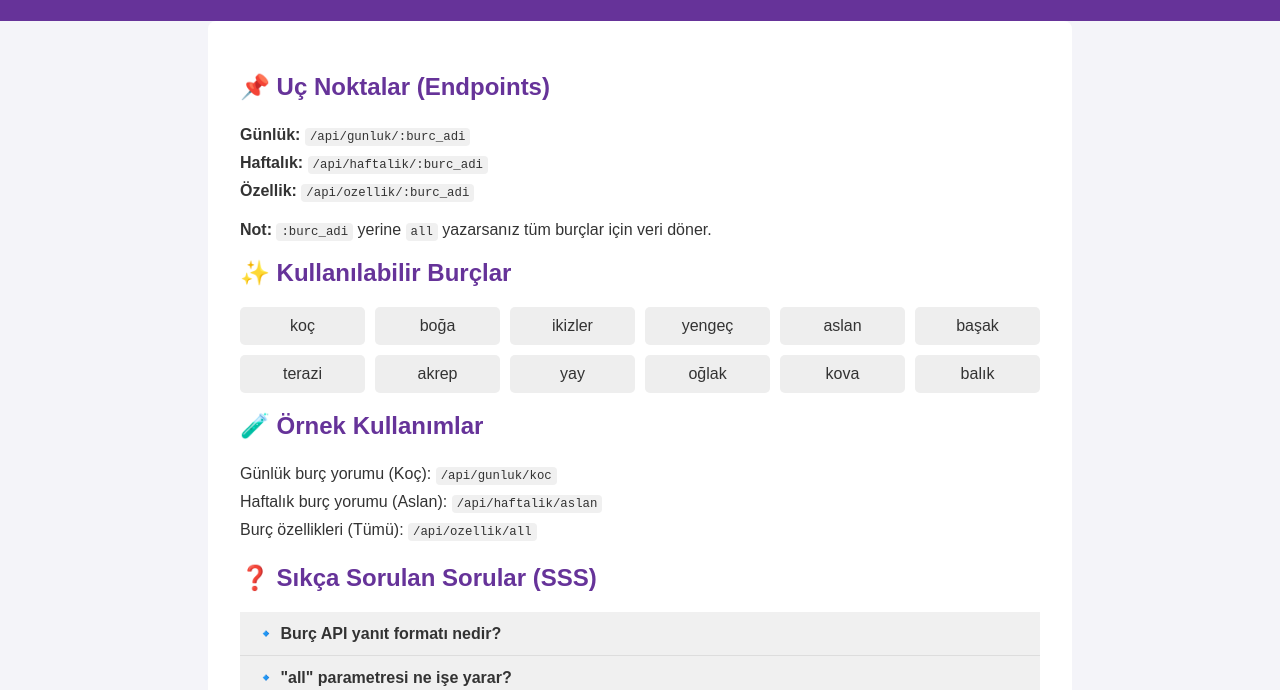
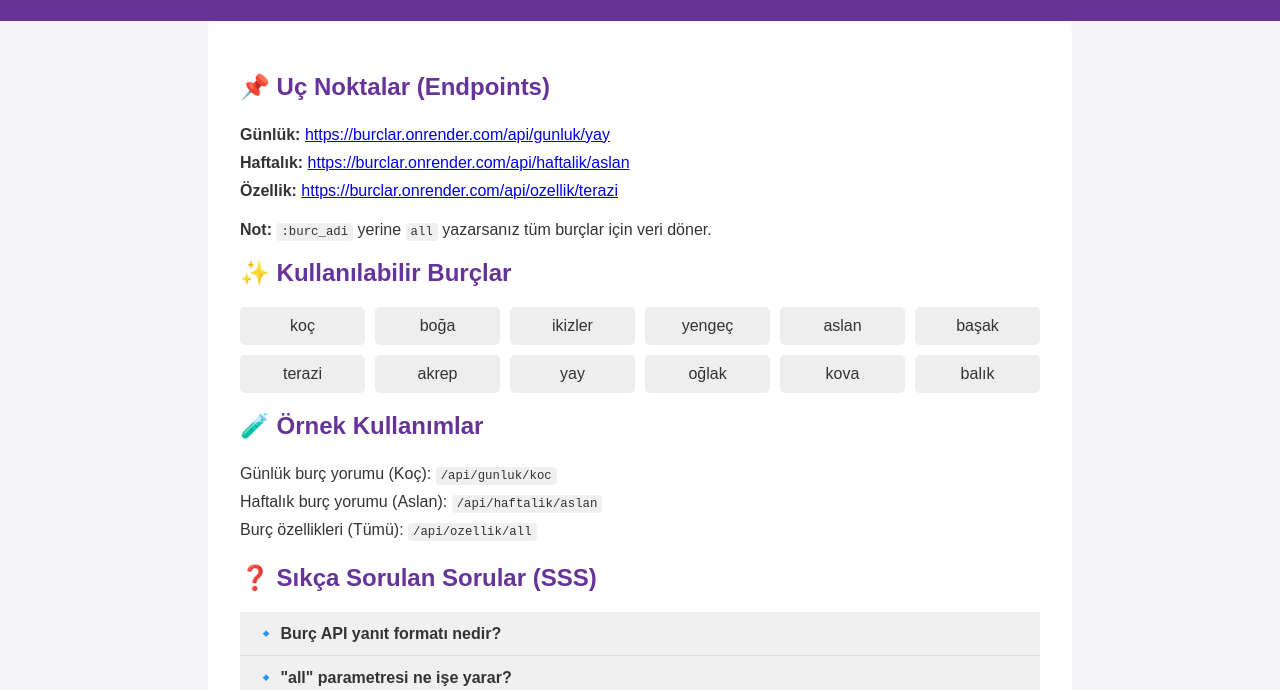
Before and after one commit to ozan1535/burc-api, a plain HTML site: page index.html in a window 1280 px wide. Shown: the part 110-800 px from the top of the page. Drawn offline with Linux system fonts and the light colour scheme.

Commit message:
Add links

```diff
--- a/index.html
+++ b/index.html
@@ -16,11 +16,32 @@
       <section>
         <h2>📌 Uç Noktalar (Endpoints)</h2>
         <ul>
-          <li><strong>Günlük:</strong> <code>/api/gunluk/:burc_adi</code></li>
           <li>
-            <strong>Haftalık:</strong> <code>/api/haftalik/:burc_adi</code>
+            <strong>Günlük:</strong>
+            <a
+              href="https://burclar.onrender.com/api/gunluk/yay"
+              target="_blank"
+              >https://burclar.onrender.com/api/gunluk/yay</a
+            >
           </li>
-          <li><strong>Özellik:</strong> <code>/api/ozellik/:burc_adi</code></li>
+
+          <li>
+            <strong>Haftalık:</strong>
+            <a
+              href="https://burclar.onrender.com/api/haftalik/aslan"
+              target="_blank"
+              >https://burclar.onrender.com/api/haftalik/aslan</a
+            >
+          </li>
+
+          <li>
+            <strong>Özellik:</strong>
+            <a
+              href="https://burclar.onrender.com/api/ozellik/terazi"
+              target="_blank"
+              >https://burclar.onrender.com/api/ozellik/terazi</a
+            >
+          </li>
         </ul>
         <p>
           <strong>Not:</strong> <code>:burc_adi</code> yerine
```
